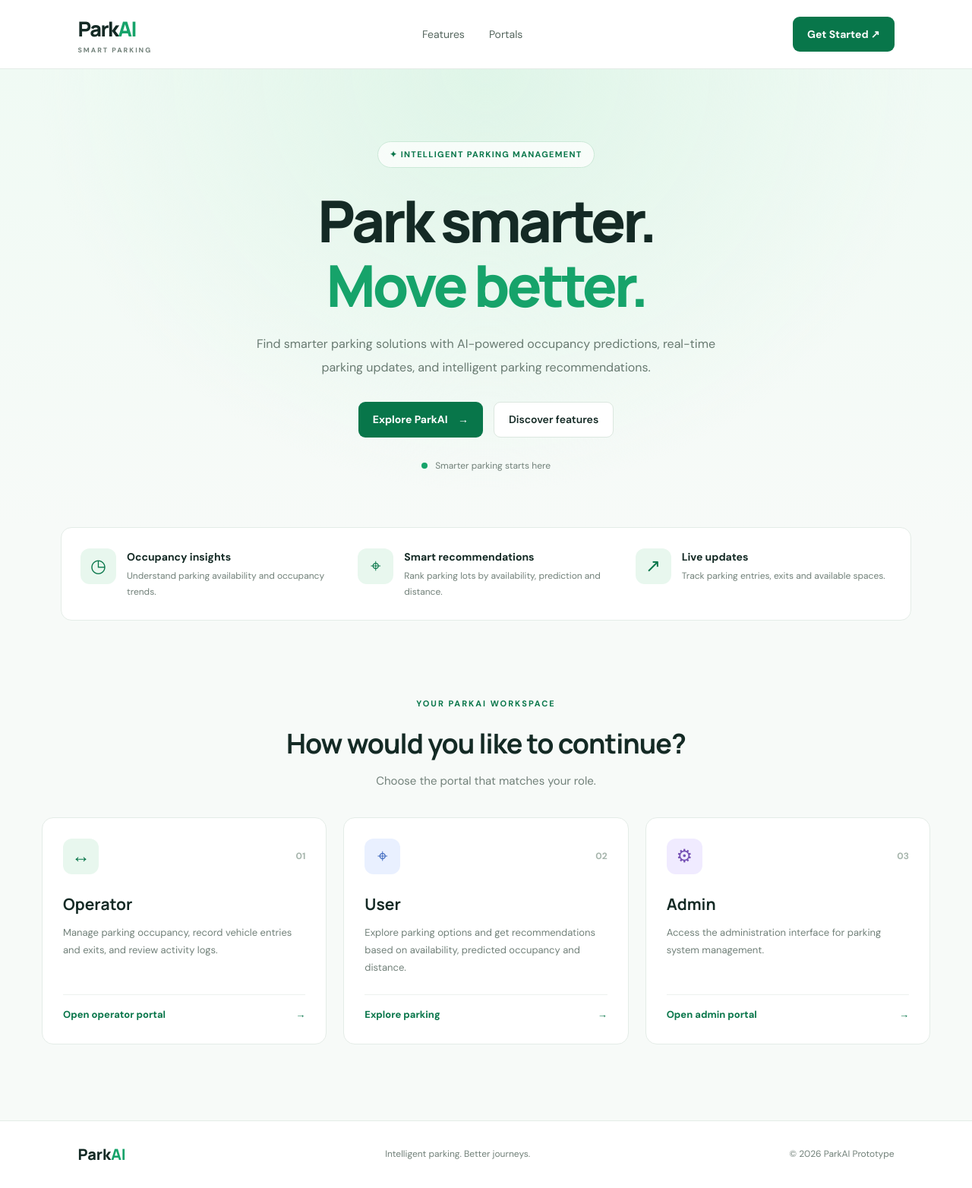
After one commit to gaurav01011978/parkai-prototype, a Flask app: page / in a window 1280 px wide. The commit adds this page. Shown: the whole page at 76% size. Run offline with Flask 3, Linux system fonts and the light colour scheme.

Commit message:
Add frontend styling and updated home page

```diff
--- /dev/null
+++ b/static/style.css
@@ -0,0 +1,392 @@
+
+@import url('https://fonts.googleapis.com/css2?family=DM+Sans:wght@400;500;600;700&family=Manrope:wght@400;500;600;700;800&display=swap');
+
+:root {
+    --green: #16a36a;
+    --green-dark: #08764a;
+    --ink: #142a25;
+    --muted: #718079;
+    --line: #e4ece7;
+    --surface: #ffffff;
+    --background: #f7faf8;
+}
+
+* {
+    margin: 0;
+    padding: 0;
+    box-sizing: border-box;
+}
+
+html {
+    scroll-behavior: smooth;
+    scroll-padding-top: 85px;
+}
+
+body {
+    font-family: 'DM Sans', sans-serif;
+    color: var(--ink);
+    background: var(--background);
+    line-height: 1.6;
+}
+
+a {
+    text-decoration: none;
+    color: inherit;
+}
+
+.navbar {
+    min-height: 78px;
+    padding: 16px 8%;
+    display: flex;
+    justify-content: space-between;
+    align-items: center;
+    gap: 24px;
+    background: rgba(255, 255, 255, 0.96);
+    border-bottom: 1px solid var(--line);
+}
+
+.logo {
+    font-family: 'Manrope', sans-serif;
+    font-size: 27px;
+    font-weight: 800;
+    letter-spacing: -1.5px;
+}
+
+.logo span,
+.footer-logo span {
+    color: var(--green);
+}
+
+.logo small {
+    display: block;
+    font-family: 'DM Sans', sans-serif;
+    font-size: 9px;
+    letter-spacing: 2px;
+    color: var(--muted);
+}
+
+.nav-links {
+    display: flex;
+    gap: 32px;
+    color: #56675f;
+    font-size: 14px;
+}
+
+.nav-links a:hover {
+    color: var(--green-dark);
+}
+
+.nav-button,
+.primary-button {
+    background: var(--green-dark);
+    color: white;
+    border-radius: 9px;
+    padding: 12px 19px;
+    font-size: 14px;
+    font-weight: 700;
+    transition: background 0.2s, transform 0.2s;
+}
+
+.nav-button:hover,
+.primary-button:hover {
+    background: #065e3b;
+    transform: translateY(-2px);
+}
+
+.hero {
+    text-align: center;
+    padding: 95px 20px 72px;
+    background:
+        radial-gradient(ellipse at 50% 0%, #dff5e8 0%, transparent 65%),
+        linear-gradient(180deg, #f0faf4, #f7faf8);
+}
+
+.tag {
+    display: inline-block;
+    padding: 8px 15px;
+    border: 1px solid #cbe9d7;
+    border-radius: 50px;
+    background: #ffffffb8;
+    color: var(--green-dark);
+    font-size: 11px;
+    font-weight: 700;
+    letter-spacing: 1.3px;
+}
+
+.hero h1 {
+    margin: 27px 0 20px;
+    font-family: 'Manrope', sans-serif;
+    font-size: clamp(44px, 6.5vw, 76px);
+    font-weight: 800;
+    letter-spacing: -4px;
+    line-height: 1.12;
+}
+
+.hero h1 span {
+    color: var(--green);
+}
+
+.hero-description {
+    max-width: 610px;
+    margin: 0 auto;
+    color: #687a71;
+    font-size: 16px;
+    line-height: 1.9;
+}
+
+.hero-actions {
+    margin-top: 30px;
+    display: flex;
+    align-items: center;
+    justify-content: center;
+    flex-wrap: wrap;
+    gap: 14px;
+}
+
+.primary-button span {
+    margin-left: 10px;
+}
+
+.secondary-button {
+    padding: 11px 19px;
+    border: 1px solid #dbe7df;
+    background: white;
+    border-radius: 9px;
+    font-size: 14px;
+    font-weight: 600;
+}
+
+.secondary-button:hover {
+    border-color: var(--green);
+}
+
+.hero-note {
+    margin-top: 28px;
+    color: var(--muted);
+    font-size: 12px;
+}
+
+.status-dot {
+    display: inline-block;
+    width: 8px;
+    height: 8px;
+    margin-right: 7px;
+    border-radius: 50%;
+    background: var(--green);
+}
+
+.features {
+    max-width: 1120px;
+    margin: -1px auto 0;
+    padding: 27px 25px;
+    display: grid;
+    grid-template-columns: repeat(3, minmax(0, 1fr));
+    gap: 28px;
+    background: white;
+    border: 1px solid var(--line);
+    border-radius: 14px;
+}
+
+.feature {
+    display: flex;
+    align-items: flex-start;
+    gap: 14px;
+}
+
+.feature-icon,
+.card-icon {
+    flex-shrink: 0;
+    display: grid;
+    place-items: center;
+    width: 47px;
+    height: 47px;
+    border-radius: 12px;
+    background: #e8f7ee;
+    color: var(--green-dark);
+    font-size: 24px;
+}
+
+.feature h3 {
+    margin-bottom: 4px;
+    font-size: 14px;
+}
+
+.feature p {
+    color: var(--muted);
+    font-size: 12px;
+    line-height: 1.7;
+}
+
+.portals {
+    max-width: 1240px;
+    margin: auto;
+    padding: 95px 35px 100px;
+}
+
+.section-heading {
+    text-align: center;
+    margin-bottom: 36px;
+}
+
+.eyebrow {
+    color: var(--green-dark);
+    font-size: 11px;
+    font-weight: 700;
+    letter-spacing: 2px;
+}
+
+.section-heading h2 {
+    margin: 12px 0 9px;
+    font-family: 'Manrope', sans-serif;
+    font-size: clamp(26px, 3.5vw, 36px);
+    letter-spacing: -1px;
+}
+
+.section-heading p {
+    color: var(--muted);
+    font-size: 15px;
+}
+
+.card-container {
+    display: grid;
+    grid-template-columns: repeat(3, minmax(0, 1fr));
+    gap: 22px;
+}
+
+.portal-card {
+    padding: 27px;
+    display: flex;
+    flex-direction: column;
+    min-height: 280px;
+    background: white;
+    border: 1px solid var(--line);
+    border-radius: 15px;
+    transition: transform 0.22s, box-shadow 0.22s,
+                border-color 0.22s;
+}
+
+.portal-card:hover {
+    transform: translateY(-6px);
+    border-color: #a8dbbc;
+    box-shadow: 0 18px 40px #173b2710;
+}
+
+.card-top {
+    display: flex;
+    align-items: center;
+    justify-content: space-between;
+    margin-bottom: 23px;
+}
+
+.card-number {
+    color: #a6b5ac;
+    font-size: 12px;
+    font-weight: 700;
+}
+
+.user-icon {
+    background: #e9f0ff;
+    color: #3e69bf;
+}
+
+.admin-icon {
+    background: #f0ebff;
+    color: #7651b5;
+}
+
+.portal-card h3 {
+    font-family: 'Manrope', sans-serif;
+    font-size: 21px;
+    margin-bottom: 8px;
+}
+
+.portal-card p {
+    color: var(--muted);
+    font-size: 13px;
+    line-height: 1.8;
+    margin-bottom: 23px;
+}
+
+.card-link {
+    display: flex;
+    align-items: center;
+    justify-content: space-between;
+    margin-top: auto;
+    padding-top: 16px;
+    border-top: 1px solid #edf1ee;
+    color: var(--green-dark);
+    font-size: 13px;
+    font-weight: 700;
+}
+
+footer {
+    padding: 28px 8%;
+    display: flex;
+    align-items: center;
+    justify-content: space-between;
+    flex-wrap: wrap;
+    gap: 12px;
+    background: white;
+    border-top: 1px solid var(--line);
+}
+
+.footer-logo {
+    font-family: 'Manrope', sans-serif;
+    font-weight: 800;
+    font-size: 20px;
+}
+
+footer p,
+footer > span {
+    color: var(--muted);
+    font-size: 12px;
+}
+
+@media (max-width: 800px) {
+    .features {
+        margin: 0 18px;
+        grid-template-columns: 1fr;
+        gap: 22px;
+    }
+
+    .card-container {
+        grid-template-columns: 1fr;
+    }
+
+    .portals {
+        padding: 70px 22px;
+    }
+}
+
+@media (max-width: 520px) {
+    .navbar {
+        padding: 14px 5%;
+        flex-wrap: wrap;
+    }
+
+    .nav-links {
+        gap: 16px;
+        font-size: 13px;
+    }
+
+    .nav-button {
+        display: none;
+    }
+
+    .hero {
+        padding: 70px 20px 55px;
+    }
+
+    .hero h1 {
+        letter-spacing: -2px;
+    }
+
+    .tag {
+        font-size: 9px;
+    }
+
+    footer {
+        flex-direction: column;
+        text-align: center;
+    }
+}
--- a/templates/admin.html
+++ b/templates/admin.html
@@ -23,7 +23,7 @@
 <body>
   <h1>ParkAI Admin Dashboard</h1>
 
-  <h2>Naya Lot Add Karo</h2>
+  <h2>Add New Lot</h2>
   <input id="lname" placeholder="Name (Lot D)">
   <input id="lcap" type="number" placeholder="Capacity">
   <input id="llat" type="number" step="any" placeholder="Latitude">
--- /dev/null
+++ b/templates/index.html
@@ -0,0 +1,127 @@
+<!DOCTYPE html>
+<html lang="en">
+<head>
+    <meta charset="UTF-8">
+    <meta name="viewport" content="width=device-width, initial-scale=1.0">
+    <title>ParkAI | Smart Parking Management</title>
+    <link rel="stylesheet"
+          href="{{ url_for('static', filename='style.css') }}">
+</head>
+<body>
+
+    <nav class="navbar">
+        <a href="/" class="logo">Park<span>AI</span><small> SMART PARKING</small></a>
+        <div class="nav-links">
+            <a href="#features">Features</a>
+            <a href="#portals">Portals</a>
+        </div>
+        <a href="#portals" class="nav-button">Get Started ↗</a>
+    </nav>
+
+    <main>
+        <section class="hero">
+            <div class="tag">✦ INTELLIGENT PARKING MANAGEMENT</div>
+
+            <h1>Park smarter.<br>
+                <span>Move better.</span>
+            </h1>
+
+            <p class="hero-description">
+                Find smarter parking solutions with AI-powered occupancy
+                predictions, real-time parking updates, and intelligent
+                parking recommendations.
+            </p>
+
+            <div class="hero-actions">
+                <a href="#portals" class="primary-button">
+                    Explore ParkAI <span>→</span>
+                </a>
+                <a href="#features" class="secondary-button">
+                    Discover features
+                </a>
+            </div>
+
+            <div class="hero-note">
+                <span class="status-dot"></span>
+                Smarter parking starts here
+            </div>
+        </section>
+
+        <section class="features" id="features">
+            <div class="feature">
+                <div class="feature-icon">◷</div>
+                <div>
+                    <h3>Occupancy insights</h3>
+                    <p>Understand parking availability and occupancy trends.</p>
+                </div>
+            </div>
+
+            <div class="feature">
+                <div class="feature-icon">⌖</div>
+                <div>
+                    <h3>Smart recommendations</h3>
+                    <p>Rank parking lots by availability, prediction and distance.</p>
+                </div>
+            </div>
+
+            <div class="feature">
+                <div class="feature-icon">↗</div>
+                <div>
+                    <h3>Live updates</h3>
+                    <p>Track parking entries, exits and available spaces.</p>
+                </div>
+            </div>
+        </section>
+
+        <section class="portals" id="portals">
+            <div class="section-heading">
+                <span class="eyebrow">YOUR PARKAI WORKSPACE</span>
+                <h2>How would you like to continue?</h2>
+                <p>Choose the portal that matches your role.</p>
+            </div>
+
+            <div class="card-container">
+                <a href="{{ url_for('operator_page') }}" class="portal-card">
+                    <div class="card-top">
+                        <div class="card-icon operator-icon">↔</div>
+                        <span class="card-number">01</span>
+                    </div>
+                    <h3>Operator</h3>
+                    <p>Manage parking occupancy, record vehicle entries
+                       and exits, and review activity logs.</p>
+                    <div class="card-link">Open operator portal <span>→</span></div>
+                </a>
+
+                <a href="{{ url_for('user_page') }}" class="portal-card">
+                    <div class="card-top">
+                        <div class="card-icon user-icon">⌖</div>
+                        <span class="card-number">02</span>
+                    </div>
+                    <h3>User</h3>
+                    <p>Explore parking options and get recommendations
+                       based on availability, predicted occupancy and distance.</p>
+                    <div class="card-link">Explore parking <span>→</span></div>
+                </a>
+
+                <a href="{{ url_for('admin_page') }}" class="portal-card">
+                    <div class="card-top">
+                        <div class="card-icon admin-icon">⚙</div>
+                        <span class="card-number">03</span>
+                    </div>
+                    <h3>Admin</h3>
+                    <p>Access the administration interface for parking
+                       system management.</p>
+                    <div class="card-link">Open admin portal <span>→</span></div>
+                </a>
+            </div>
+        </section>
+    </main>
+
+    <footer>
+        <a href="/" class="footer-logo">Park<span>AI</span></a>
+        <p>Intelligent parking. Better journeys.</p>
+        <span>© 2026 ParkAI Prototype</span>
+    </footer>
+
+</body>
+</html>
```
